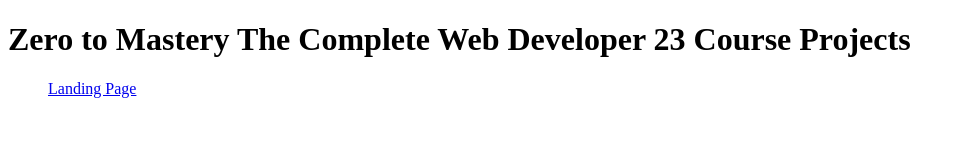
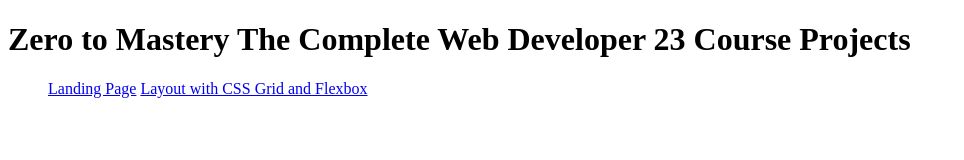
Before and after one commit to webstek/ztmWebDev23, a plain HTML site: page index.html in a window 1280 px wide. Shown: the whole page, without its empty margins (0-964 px from the left). Drawn offline with Linux system fonts and the light colour scheme; files that its build step writes are made by us from their sources.

Commit message:
linked layout to project page

```diff
--- a/index.html
+++ b/index.html
@@ -12,6 +12,7 @@
     <h1>Zero to Mastery The Complete Web Developer 23 Course Projects</h1>
     <ul>
       <a href="landingPage/index.html">Landing Page</a>
+      <a href="layout/index.html">Layout with CSS Grid and Flexbox</a>
     </ul>
   </body>
 </html>
```
